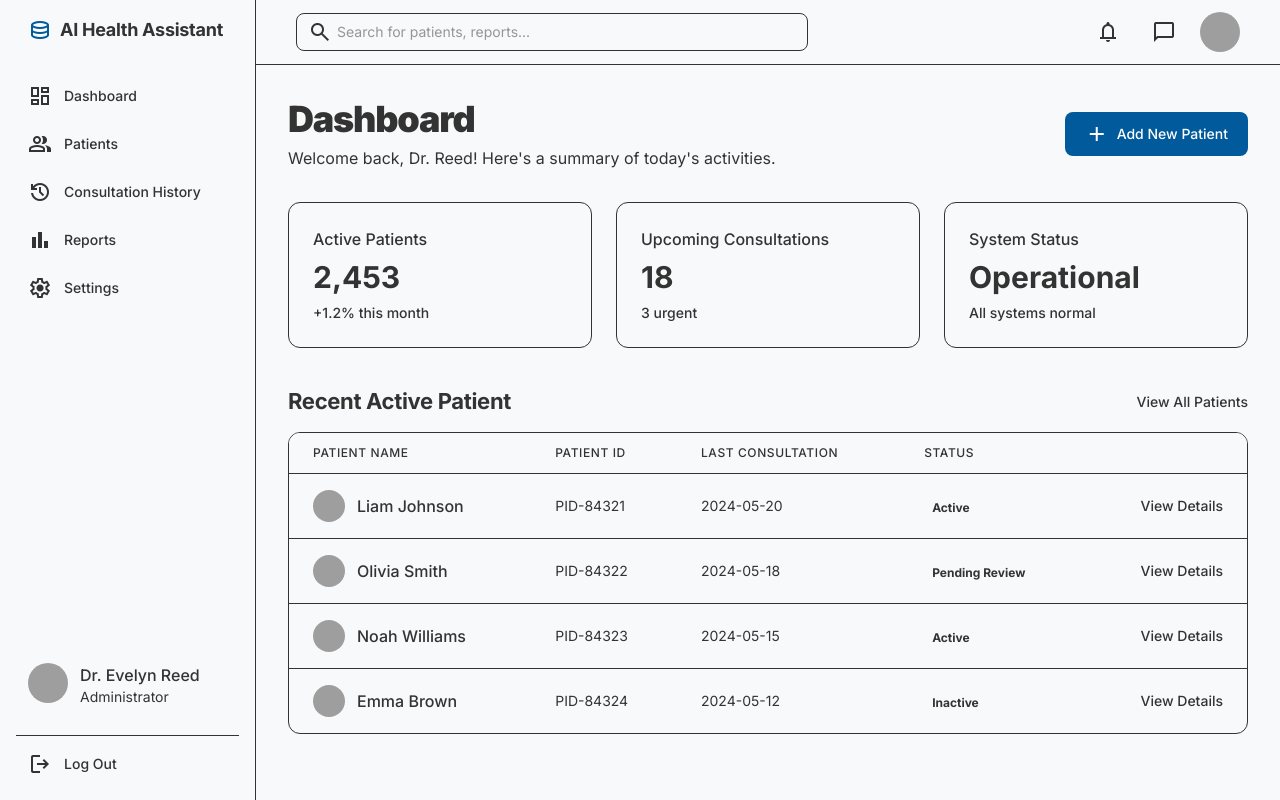
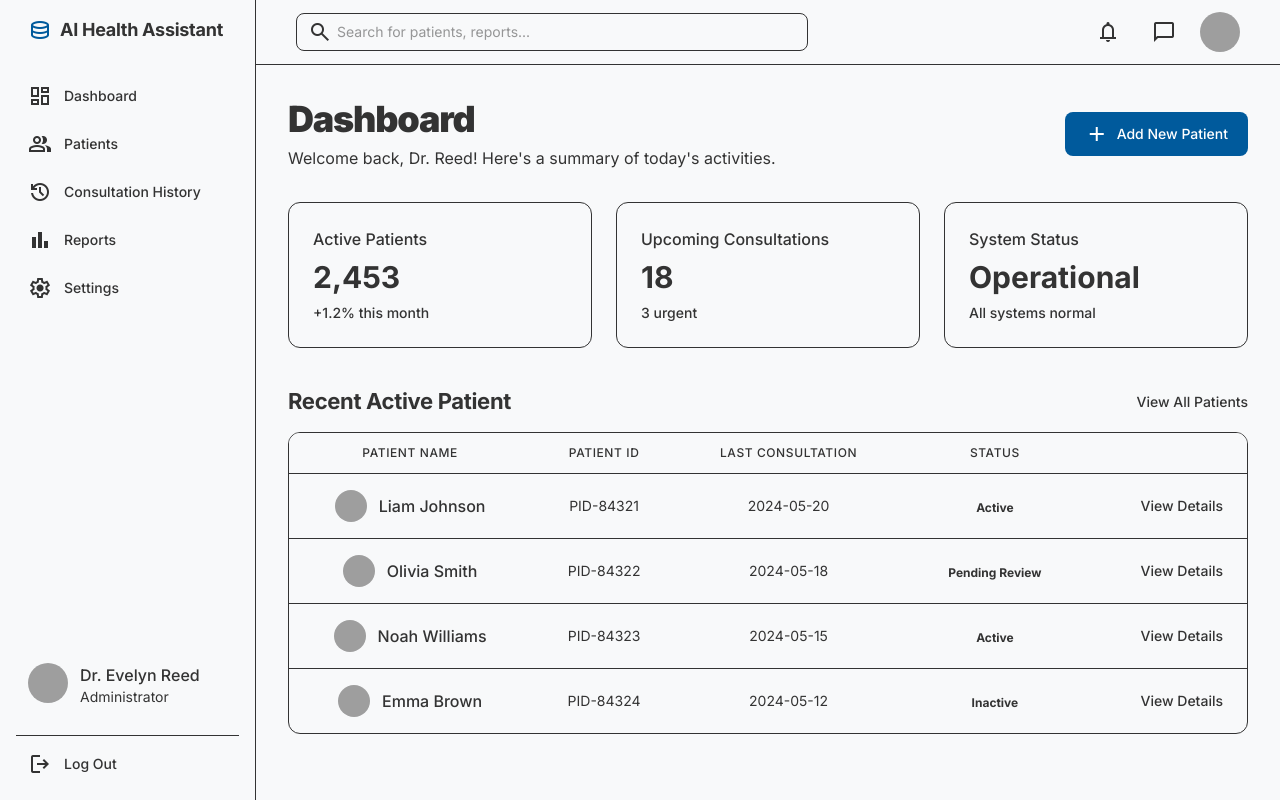
Before and after one commit to Mr-XX23/ai_health_assistent, a React (Vite) app: page /admin in a window 1280 px wide. Built offline with nearby package versions, Linux system fonts and the light colour scheme; grey boxes are pictures that could not be loaded.

Commit message:
page fixes

```diff
--- a/src/AdminComponents/pages/AdminPatientProfile/AdminPatientProfile.tsx
+++ b/src/AdminComponents/pages/AdminPatientProfile/AdminPatientProfile.tsx
@@ -10,7 +10,6 @@ const AdminPatientProfile = () => {
     navigate(-1);
   };
   return (
-    <AdminLayout>
     <div className="bg-background-light dark:bg-background-dark font-display text-charcoal dark:text-gray-200">
       <div className="relative flex min-h-screen w-full">
         {/* <!-- SideNavBar --> */}
@@ -126,7 +125,6 @@ const AdminPatientProfile = () => {
         </main>
       </div>
     </div>
-    </AdminLayout>
   );
 };
 
--- a/src/PatientComponents/PatientList/PatientList.tsx
+++ b/src/PatientComponents/PatientList/PatientList.tsx
@@ -1,5 +1,5 @@
 import React from "react";
-import { useNavigate } from "react-router";
+import { NavLink, useNavigate } from "react-router";
 
 const PatientList = () => {
   const navigate = useNavigate();
@@ -11,25 +11,25 @@ const PatientList = () => {
             <thead className="bg-background-light dark:bg-background-dark">
               <tr>
                 <th
-                  className="px-6 py-3 text-left text-xs font-medium uppercase tracking-wider text-text-secondary-light dark:text-text-secondary-dark"
+                  className="px-6 py-3 text-center text-xs font-medium uppercase tracking-wider text-text-secondary-light dark:text-text-secondary-dark"
                   scope="col"
                 >
                   Patient Name
                 </th>
                 <th
-                  className="px-6 py-3 text-left text-xs font-medium uppercase tracking-wider text-text-secondary-light dark:text-text-secondary-dark"
+                  className="px-6 py-3 text-center text-xs font-medium uppercase tracking-wider text-text-secondary-light dark:text-text-secondary-dark"
                   scope="col"
                 >
                   Patient ID
                 </th>
                 <th
-                  className="px-6 py-3 text-left text-xs font-medium uppercase tracking-wider text-text-secondary-light dark:text-text-secondary-dark"
+                  className="px-6 py-3 text-center text-xs font-medium uppercase tracking-wider text-text-secondary-light dark:text-text-secondary-dark"
                   scope="col"
                 >
                   Last Consultation
                 </th>
                 <th
-                  className="px-6 py-3 text-left text-xs font-medium uppercase tracking-wider text-text-secondary-light dark:text-text-secondary-dark"
+                  className="px-6 py-3 text-center text-xs font-medium uppercase tracking-wider text-text-secondary-light dark:text-text-secondary-dark"
                   scope="col"
                 >
                   Status
@@ -41,7 +41,7 @@ const PatientList = () => {
             </thead>
             <tbody className="divide-y divide-border-light dark:divide-border-dark">
               <tr>
-                <td className="whitespace-nowrap px-6 py-4">
+                <td className="whitespace-nowrap px-6 py-4 flex justify-center">
                   <div className="flex items-center gap-3">
                     <div
                       className="bg-center bg-no-repeat aspect-square bg-cover rounded-full size-8 bg-[url(https://lh3.googleusercontent.com/aida-public/AB6AXuBp9gG0zEXwj8Jfq4FCNrX5AOXmacXNtWl1RxPtYTFzroEO5VvsBBoRQ-qSlmwEA-zIHrhvaL_rS1UaEQBxNLjoVklzWNvHGOxvDcvpaa8BBcvLKvLmh18_xslO_4kLWK3PbjrR2dPuPNT-CZTh9IuMJNqd_tI2VWm8PIkouJdWHvu8Ah3rc97U3E-5w6aWC7SVksHFElDJW9jtkXFD5r3Pa5OSha9ZI29pBpUKT39xQQoEmVOXenEU6skOXYx95ebmwPElhRb39IOj)]"
@@ -50,18 +50,18 @@ const PatientList = () => {
                     <span className="font-medium">Liam Johnson</span>
                   </div>
                 </td>
-                <td className="whitespace-nowrap px-6 py-4 text-sm text-text-secondary-light dark:text-text-secondary-dark">
+                <td className="text-center whitespace-nowrap px-6 py-4 text-sm text-text-secondary-light dark:text-text-secondary-dark">
                   PID-84321
                 </td>
-                <td className="whitespace-nowrap px-6 py-4 text-sm text-text-secondary-light dark:text-text-secondary-dark">
+                <td className=" text-center whitespace-nowrap px-6 py-4 text-sm text-text-secondary-light dark:text-text-secondary-dark">
                   2024-05-20
                 </td>
-                <td className="whitespace-nowrap px-6 py-4">
+                <td className=" text-center whitespace-nowrap px-6 py-4">
                   <span className="inline-flex rounded-full bg-success/20 px-2 text-xs font-semibold leading-5 text-success">
                     Active
                   </span>
                 </td>
-                <td className="whitespace-nowrap px-6 py-4 text-right text-sm font-medium">
+                <td className="text-center whitespace-nowrap px-6 py-4 text-right text-sm font-medium">
                   <a
                     className="hover:underline"
                     onClick={() => navigate("/admin-patient-profile")}
@@ -71,7 +71,7 @@ const PatientList = () => {
                 </td>
               </tr>
               <tr>
-                <td className="whitespace-nowrap px-6 py-4">
+                <td className="whitespace-nowrap px-6 py-4 flex justify-center">
                   <div className="flex items-center gap-3">
                     <div
                       className="bg-center bg-no-repeat aspect-square bg-cover rounded-full size-8 bg-[url(https://lh3.googleusercontent.com/aida-public/AB6AXuDERZQGYitj_VKaOLigm5M_tnKSgVAzmuH1k3lqyJ6sQq3fX9Te6T9fV1KiB81BMia6ojCAW9JO6MkLoyT5AQYIyXMg8pvA1kWcct_ng83yQI4ypym7FAsZDpGr6mB_kOEDqHZQxzKb1ZeNGw6nAYjj8pzBuL-6tvr3ryVqFMddu7w_SxX8M6nxV-CtHgP9mWXK1X_afoOtflVTSkN3C3FgNQH_yAKrK5ppPnGKQgS0_HbslMGH2SuTey_zGEj3dqOZ5nSboUvSjPur)]"
@@ -80,26 +80,26 @@ const PatientList = () => {
                     <span className="font-medium">Olivia Smith</span>
                   </div>
                 </td>
-                <td className="whitespace-nowrap px-6 py-4 text-sm text-text-secondary-light dark:text-text-secondary-dark">
+                <td className="text-center whitespace-nowrap px-6 py-4 text-sm text-text-secondary-light dark:text-text-secondary-dark">
                   PID-84322
                 </td>
-                <td className="whitespace-nowrap px-6 py-4 text-sm text-text-secondary-light dark:text-text-secondary-dark">
+                <td className="text-center whitespace-nowrap px-6 py-4 text-sm text-text-secondary-light dark:text-text-secondary-dark">
                   2024-05-18
                 </td>
-                <td className="whitespace-nowrap px-6 py-4">
+                <td className="text-center whitespace-nowrap px-6 py-4">
                   <span className="inline-flex rounded-full bg-warning/20 px-2 text-xs font-semibold leading-5 text-warning">
                     Pending Review
                   </span>
                 </td>
                 <td
-                  className="whitespace-nowrap px-6 py-4 text-right text-sm font-medium"
+                  className="text-center whitespace-nowrap px-6 py-4 text-right text-sm font-medium"
                   onClick={() => navigate("/admin-patient-profile")}
                 >
                   <a className="hover:underline">View Details</a>
                 </td>
               </tr>
               <tr>
-                <td className="whitespace-nowrap px-6 py-4">
+                <td className="flex justify-center whitespace-nowrap px-6 py-4 ">
                   <div className="flex items-center gap-3">
                     <div
                       className="bg-center bg-no-repeat aspect-square bg-cover rounded-full size-8 bg-[url(https://lh3.googleusercontent.com/aida-public/AB6AXuCoMaU8vUar0F6d2TjDG9g-2Z_-TgYKYSMKk1mOuOE8BjTyqDjRNJWS9BplzoBsfTl33OrZp3APE67_DWTemAZKTkP5zXajE-lc3u-Eof7bNZAPJX7fVizeChSlylvdc7CWvArantSVJuVwL4c1XXwNyykfvDDMTe6NBJVyRxK85WYUEJ0jkW0t2SL716G6A4UucK_2Ee7u4zDHme25N7dthDf4ksalHmFv15Qiuopan-0TefKhjc9jkBpzDVp52YdLOPctXfN0Fji5)]"
@@ -108,18 +108,18 @@ const PatientList = () => {
                     <span className="font-medium">Noah Williams</span>
                   </div>
                 </td>
-                <td className="whitespace-nowrap px-6 py-4 text-sm text-text-secondary-light dark:text-text-secondary-dark">
+                <td className="text-center whitespace-nowrap px-6 py-4 text-sm text-text-secondary-light dark:text-text-secondary-dark">
                   PID-84323
                 </td>
-                <td className="whitespace-nowrap px-6 py-4 text-sm text-text-secondary-light dark:text-text-secondary-dark">
+                <td className="text-center whitespace-nowrap px-6 py-4 text-sm text-text-secondary-light dark:text-text-secondary-dark">
                   2024-05-15
                 </td>
-                <td className="whitespace-nowrap px-6 py-4">
+                <td className="text-center whitespace-nowrap px-6 py-4">
                   <span className="inline-flex rounded-full bg-success/20 px-2 text-xs font-semibold leading-5 text-success">
                     Active
                   </span>
                 </td>
-                <td className="whitespace-nowrap px-6 py-4 text-right text-sm font-medium">
+                <td className="text-center whitespace-nowrap px-6 py-4 text-right text-sm font-medium">
                   <a
                     className="hover:underline"
                     onClick={() => navigate("/admin-patient-profile")}
@@ -129,7 +129,7 @@ const PatientList = () => {
                 </td>
               </tr>
               <tr>
-                <td className="whitespace-nowrap px-6 py-4">
+                <td className="flex justify-center whitespace-nowrap px-6 py-4">
                   <div className="flex items-center gap-3">
                     <div
                       className="bg-center bg-no-repeat aspect-square bg-cover rounded-full size-8 bg-[url(https://lh3.googleusercontent.com/aida-public/AB6AXuAmkmoZjbpLvx09e0UMDAg-w6uqAqyIEQ0HUEmLOh2TyOywoRZtmPV9AeS4Rdw9k6xCAqZu-782gohWZI51ajNPX02FZCtB9cr0aBGObExKZsqhSSorq47PGMKjfuU_DG9gFBQO4f6LzhkkTflihymBsIdJeAaft1CAuT1aM7TbUMYKzEmYOJx6wpDTySQYKrCHG0LEY7N0vG1ZRumpkXw5yBhjlqC711ecTPaDXFwBsBL8kKaxCkZi2OVFIZDORwc8NHQgRS9CQiMp)]"
@@ -138,25 +138,25 @@ const PatientList = () => {
                     <span className="font-medium">Emma Brown</span>
                   </div>
                 </td>
-                <td className="whitespace-nowrap px-6 py-4 text-sm text-text-secondary-light dark:text-text-secondary-dark">
+                <td className="text-center whitespace-nowrap px-6 py-4 text-sm text-text-secondary-light dark:text-text-secondary-dark">
                   PID-84324
                 </td>
-                <td className="whitespace-nowrap px-6 py-4 text-sm text-text-secondary-light dark:text-text-secondary-dark">
+                <td className="text-center whitespace-nowrap px-6 py-4 text-sm text-text-secondary-light dark:text-text-secondary-dark">
                   2024-05-12
                 </td>
-                <td className="whitespace-nowrap px-6 py-4">
+                <td className="text-center whitespace-nowrap px-6 py-4">
                   <span className="inline-flex rounded-full bg-danger/20 px-2 text-xs font-semibold leading-5 text-danger">
                     Inactive
                   </span>
                 </td>
-                <td className="whitespace-nowrap px-6 py-4 text-right text-sm font-medium">
-                  <a
+                <td className="text-center whitespace-nowrap px-6 py-4 text-right text-sm font-medium">
+                  <NavLink
+                    to={"/admin-patient-profile"}
                     className="
                      hover:underline"
-                    onClick={() => navigate("/admin-patient-profile")}
                   >
                     View Details
-                  </a>
+                  </NavLink>
                 </td>
               </tr>
             </tbody>
```
Also changed, not shown: src/DocterComponents/pages/DocterDashboard/DocterDashboard.tsx (+59 -25 lines), src/DocterComponents/pages/DocterSideAppointment/DocterSideAppointment.tsx (+31 -1 lines), src/PatientComponents/statistics/BloodPressure.tsx (+10 -10 lines). Lines whose indentation alone changed are shown as unchanged.
